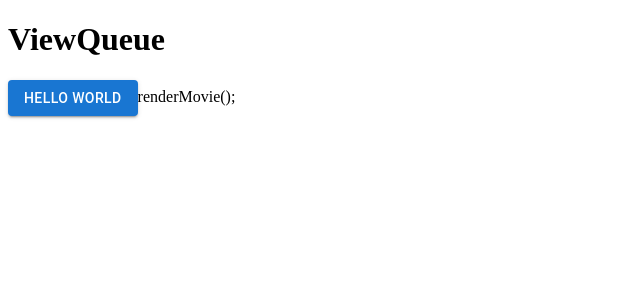
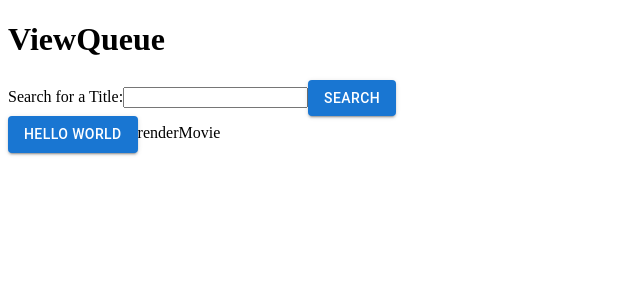
Before and after one commit to geodude-dudettes/ViewQueue, a React (Vite) app: page / in a window 1280 px wide. Shown: the top 300 px of the page, without its empty margins (0-640 px from the left). Built offline with nearby package versions, Linux system fonts and the light colour scheme.

Commit message:
scooped up my other changes too, forgot to stage

```diff
--- a/src/App.jsx
+++ b/src/App.jsx
@@ -5,11 +5,34 @@ import Button from '@mui/material/Button';
 import { useEffect, useState } from 'react';
 
 const databaseURL = 'http://localhost:5173/';
+const searchInput = document.getElementById('title');
 
-// const addToWatchList = () => {};
+function addToWatchList () {};
+
+function handleSubmitClick() {
+    const title = searchInput.value;
+
+    if (title) {
+    fetch(databaseURL)
+    .then((response) => {
+        if (response.ok)
+            return response.json();
+        else throw new Error('response contained an error');
+        // may need to add error handling if someone misspelled something (aka if the database doesn't return anything)
+    })
+    .then((selectedMovie) => {
+        renderMovie(selectedMovie);
+        // the above would mean that now ONLY the movie they searched for is showing up on the UI
+        searchInput.value = '';
+        //emptying out the search value in the input textbox
+    });
+} else {
+    alert('Please enter a title');
+}
+};
 
 //render each movie using React
-function renderMovie(movie, { addToWatchList }) {
+function renderMovie(movie) {
   const title = movie.title;
   const type = movie.type;
   const genre = movie.genre;
@@ -21,10 +44,11 @@ function renderMovie(movie, { addToWatchList }) {
 
 
 
+
   return (
     <div>
-      <img src={imgURL} onMouseOver={e => console.log(e, 'image description here, fill this part out later')} />
-      {/* for the above - source would be the destructured image URL off the db response body right? */}
+      <img src={imgURL} onMouseOver={e => console.log(e, 'movie description here, fill this part out later')} />
+      {/* for the above, i didn't get to the point where we are able to see the movie description when you hover over the image, but this is the basic idea */}
       <p>{title}</p>
       <p>{type}</p>
       <p>{genre}</p>
@@ -35,8 +59,6 @@ function renderMovie(movie, { addToWatchList }) {
     </div>
   );
 }
-
-// !  need to reacte an addToWatchList function, but would that live here or in the watchList page?
 
 function App() {
   //fetch request to get the database entries, once per page load
@@ -57,10 +79,17 @@ function App() {
   return (
     <>
       <h1>ViewQueue</h1>
-      {/* add search */}
+      <div>
+        <label>Search for a Title:<input type="text" id="title" name="title" /></label>
+        <Button variant='contained' id="searchButton" onClick={handleSubmitClick}>
+        Search
+      </Button>
+      </div>
 
       <Button variant='contained'>Hello World</Button>
-      <>renderMovie();</>
+
+      <>renderMovie</>
+      {/* the above is wrong - but how do i get the contents of the renderMovie function into a div here? */}
     </>
   );
 }
```
